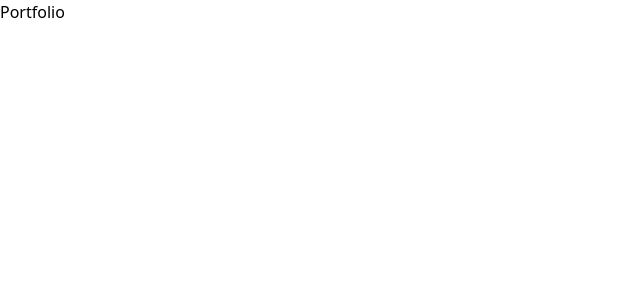
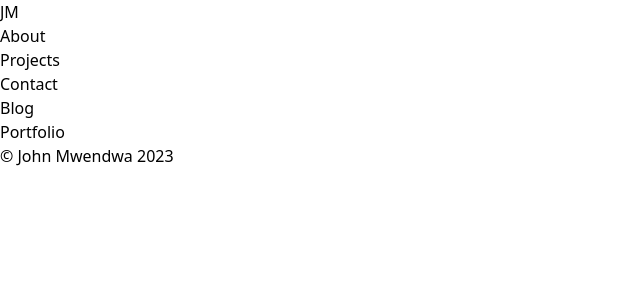
Before and after one commit to JohnMwendwa/portfolio_v2, a Next.js app: page / in a window 1280 px wide. Shown: the top 300 px of the page, without its empty margins (0-640 px from the left). Built offline with nearby package versions, Linux system fonts and the light colour scheme.

Commit message:
wrap the whole app with the layout component

```diff
--- a/src/pages/_app.tsx
+++ b/src/pages/_app.tsx
@@ -1,7 +1,12 @@
+import Layout from "components/layout";
 import "../styles/globals.css";
 
 function MyApp({ Component, pageProps }) {
-  return <Component {...pageProps} />;
+  return (
+    <Layout>
+      <Component {...pageProps} />
+    </Layout>
+  );
 }
 
 export default MyApp;
```
